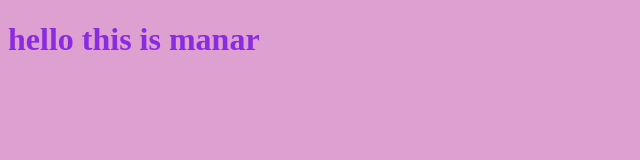
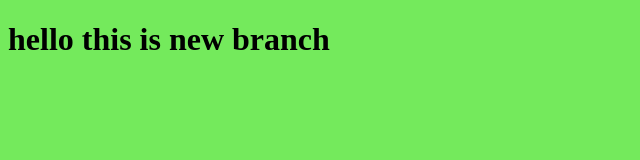
Before and after one commit to manarbelkacem/myproject-, a plain HTML site: page index.html in a window 1280 px wide. Shown: the whole page, without its empty margins (0-640 px from the left). Drawn offline with Linux system fonts and the light colour scheme.

Commit message:
changing style for the title

```diff
--- a/index.html
+++ b/index.html
@@ -7,7 +7,7 @@
     <link rel="stylesheet" href="style.css">
 </head>
 <body>
-    <h1>hello this is manar</h1>
+    <h1>hello this is new branch</h1>
     <script src="app.js"></script>
 </body>
 </html>
--- a/style.css
+++ b/style.css
@@ -1,6 +1,6 @@
 h1{
-    color: blueviolet;
+    color: black;
 }
 body{
-  background-color: rgb(222, 160, 208);
+  background-color: rgb(116, 234, 92);
 }
```
